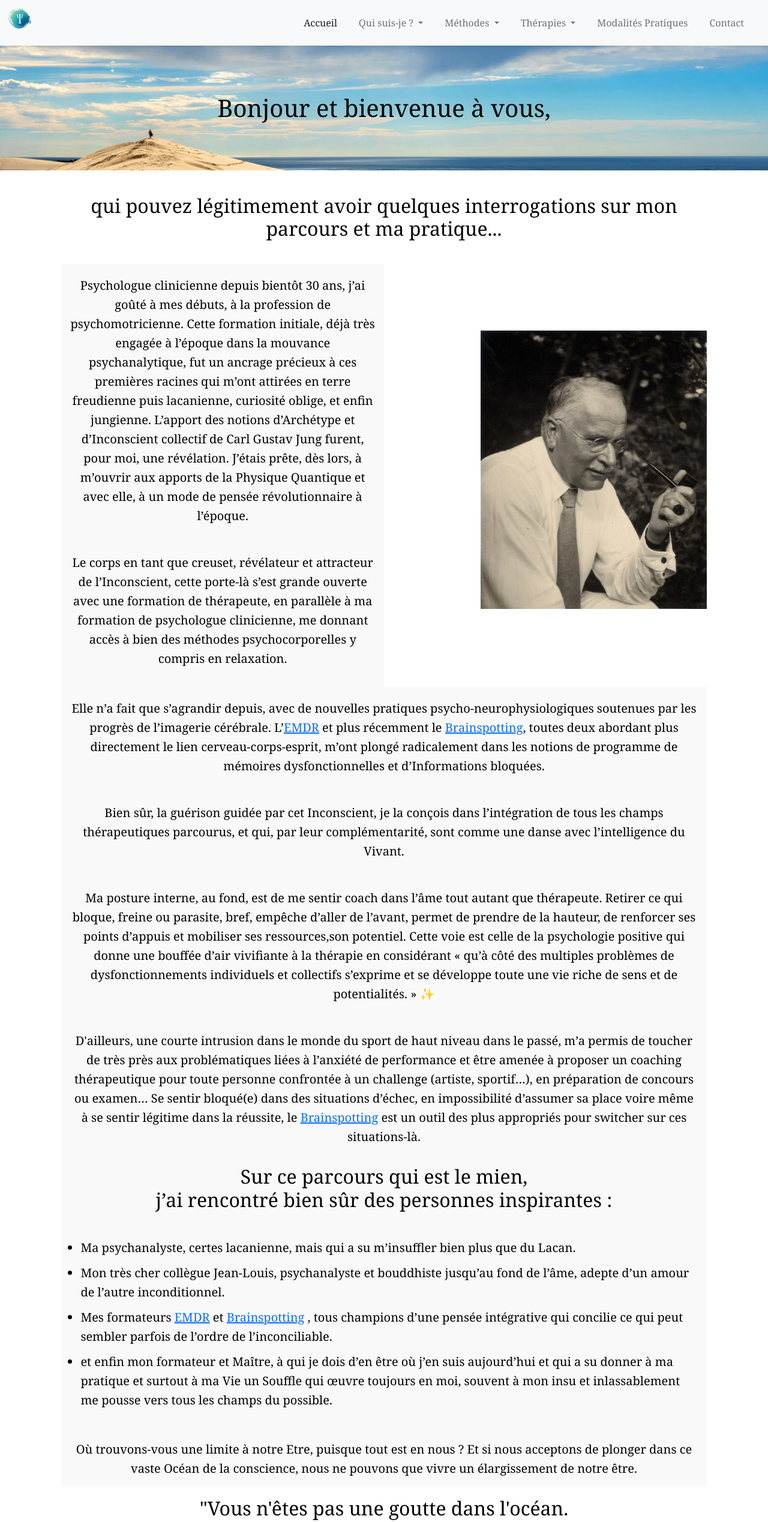
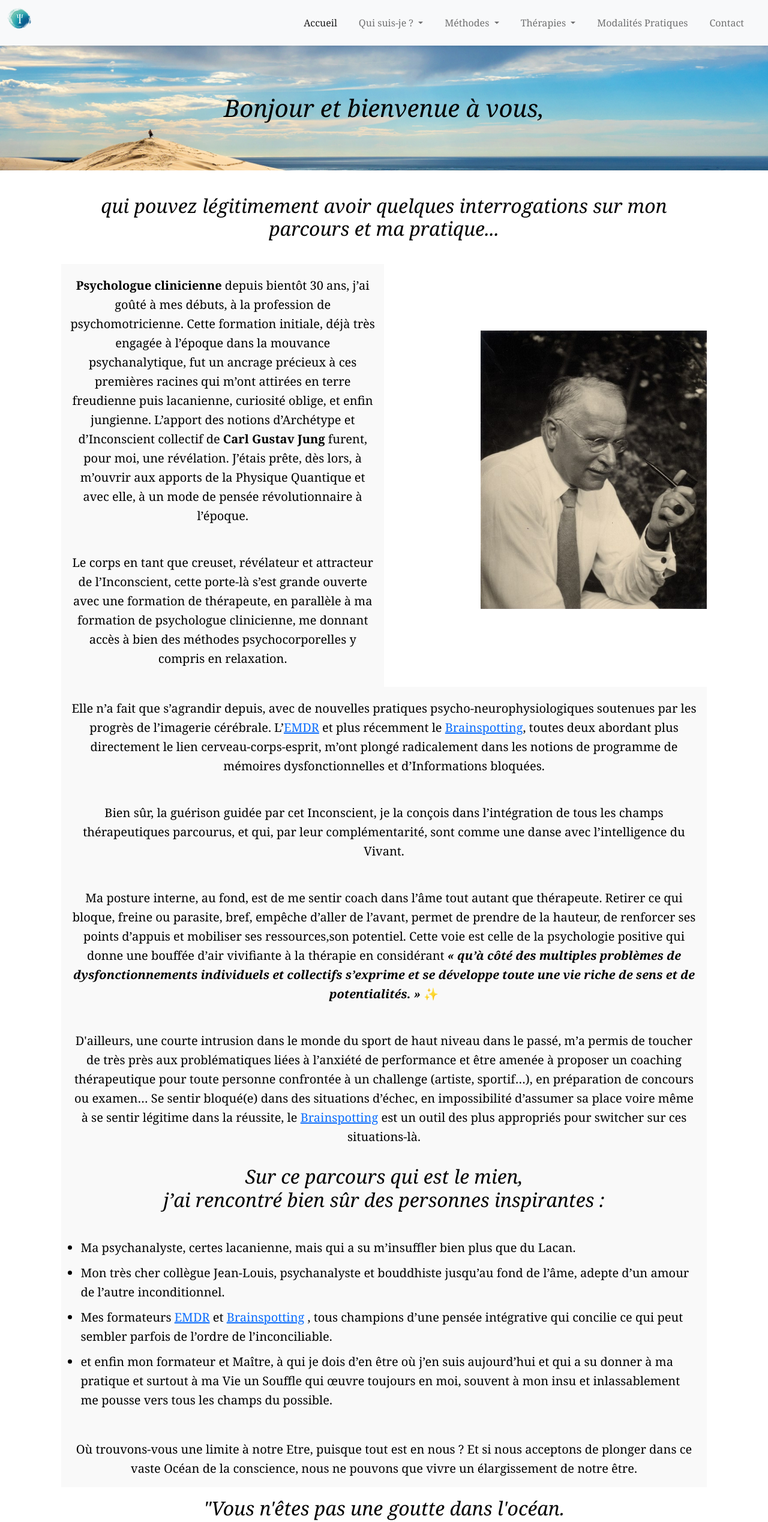
Before and after one commit to Franckyroquai/Site-Dr-Valentin-Vue, a Vue app: page /about in a window 1280 px wide. Shown: the top 2537 px of the page at 60% size. Built offline with nearby package versions, Linux system fonts and the light colour scheme; no server answers.

Commit message:
chgt nom classes italic bold underline

```diff
--- a/src/components/Apropos.vue
+++ b/src/components/Apropos.vue
@@ -1,9 +1,9 @@
 <template>
-  <h1 class="hero2 i">Bonjour et bienvenue à vous,</h1>
+  <h1 class="hero2 italic">Bonjour et bienvenue à vous,</h1>
   <main>
     <!-- <img src="../../public/assets/Images/Pilatbandeau.png" width="100%" height="100%" alt="dune du pilat"> -->
     <br />
-    <h2 class="i">
+    <h2 class="italic">
       qui pouvez légitimement avoir quelques interrogations sur mon parcours et
       ma pratique...
     </h2>
@@ -12,13 +12,13 @@
     <section class="premier">
       <article class="flex-item w50 bg1">
         <p>
-          <span class="g">Psychologue clinicienne</span> depuis bientôt 30 ans,
+          <span class="bold">Psychologue clinicienne</span> depuis bientôt 30 ans,
           j’ai goûté à mes débuts, à la profession de psychomotricienne. Cette
           formation initiale, déjà très engagée à l’époque dans la mouvance
           psychanalytique, fut un ancrage précieux à ces premières racines qui
           m’ont attirées en terre freudienne puis lacanienne, curiosité oblige,
           et enfin jungienne. L’apport des notions d’Archétype et d’Inconscient
-          collectif de <span class="g">Carl Gustav Jung</span>
+          collectif de <span class="bold">Carl Gustav Jung</span>
           furent, pour moi, une révélation. J’étais prête, dès lors, à m’ouvrir
           aux apports de la Physique Quantique et avec elle, à un mode de pensée
           révolutionnaire à l’époque.
@@ -64,7 +64,7 @@
         renforcer ses points d’appuis et mobiliser ses ressources,son potentiel.
         Cette voie est celle de la psychologie positive qui donne une bouffée
         d’air vivifiante à la thérapie en considérant
-        <span class="ig"
+        <span class="italic bold"
           >« qu’à côté des multiples problèmes de dysfonctionnements individuels
           et collectifs s’exprime et se développe toute une vie riche de sens et
           de potentialités. »</span
@@ -82,7 +82,7 @@
         <router-link to="/brainspotting">Brainspotting</router-link> est un
         outil des plus appropriés pour switcher sur ces situations-là.
       </p>
-      <h2 class="i">
+      <h2 class="italic">
         Sur ce parcours qui est le mien,<br />j’ai rencontré bien sûr des
         personnes inspirantes :
       </h2>
@@ -116,7 +116,7 @@
         ne pouvons que vivre un élargissement de notre être.
       </p>
     </article>
-    <h2 class="i">
+    <h2 class="italic">
       "Vous n'êtes pas une goutte dans l'océan.<br />Vous êtes l'océan tout
       entier dans une goutte d'eau."
     </h2>
```
